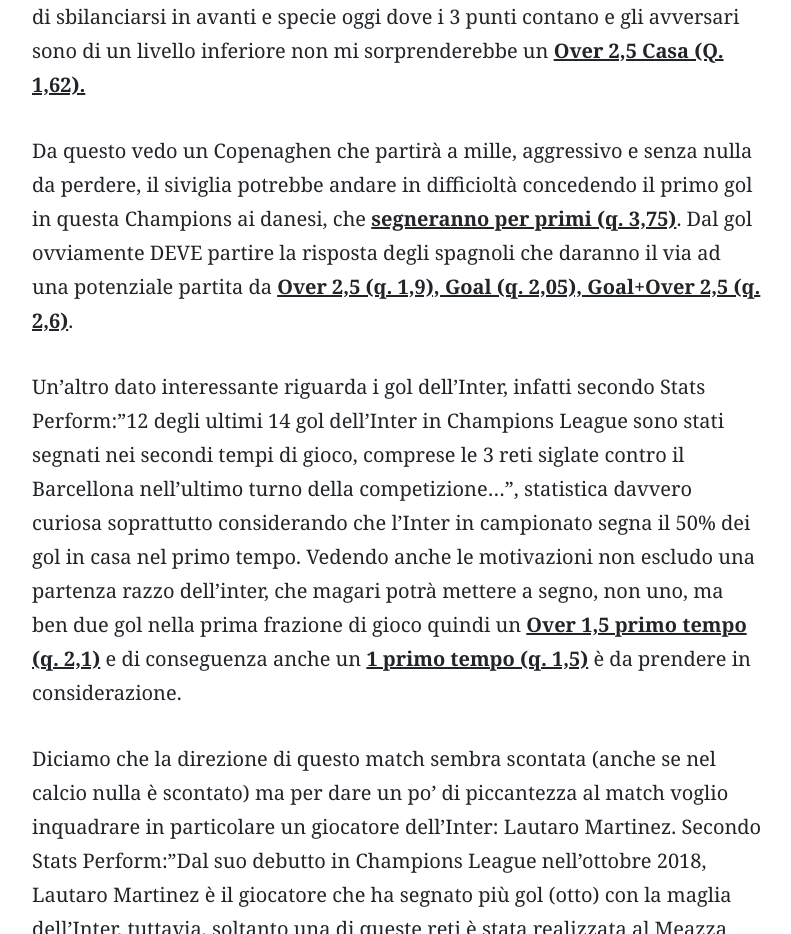
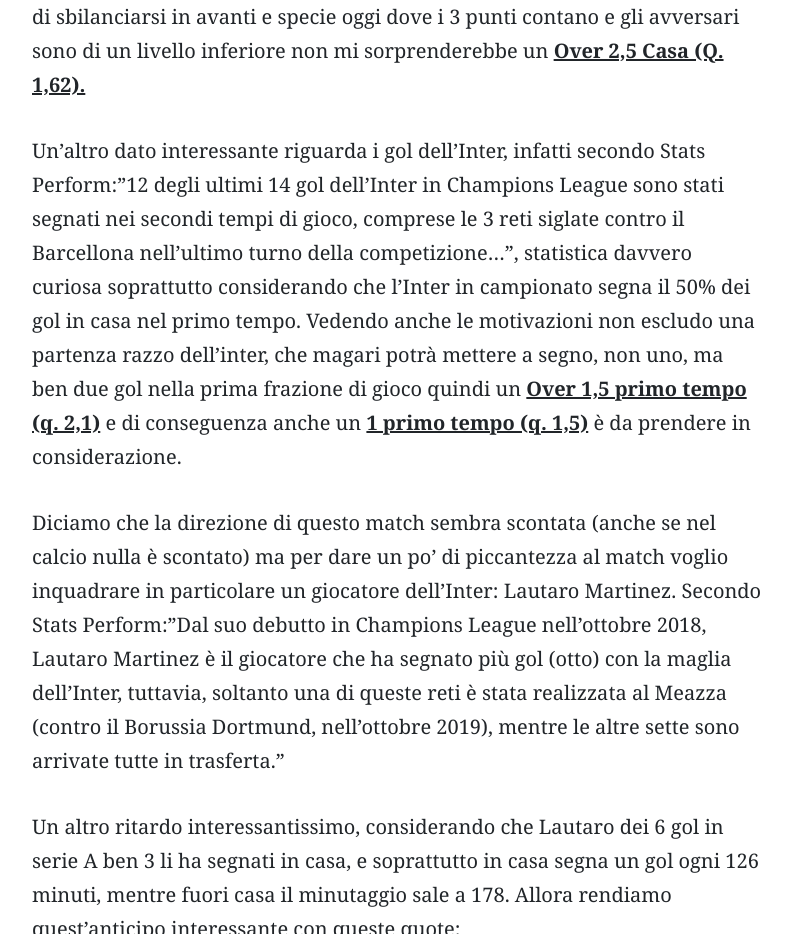
Before and after one commit to Gennarii22/Sito-web, a website: page blog/analisi-inter-plzen.html in a window 1280 px wide. Shown: the part 1640-2574 px from the top of the page, without its empty margins (338-1129 px from the left). Drawn offline with nearby package versions, Linux system fonts and the light colour scheme.

Commit message:
inter plzen

```diff
--- a/blog/analisi-inter-plzen.html
+++ b/blog/analisi-inter-plzen.html
@@ -121,9 +121,6 @@
 			<p>
 				Quindi reputo inutile parlare di motivazione perché i giocatori dell’inter ne hanno fin troppa mentre il Viktoria Plzen ormai ultima in classifica non può fare nient’altro se non provare ad uscire a testa alta da questa competizione.
 				Partiamo da una statistica interessantissima che riguarda il possesso palla dei cechi, infatti in questa competizione hanno una media del 28% di possesso palla, la media più bassa da 20 anni ad oggi in champions League. Un dato da non sottovalutare perché conoscendo l’Inter e soprattutto Simone Inzaghi, concedere a loro il pallino del gioco può essere letale. Inzaghi infatti è un allenatore che basa il gioco sull’offensiva, non ha paura di sbilanciarsi in avanti e specie oggi dove i 3 punti contano e gli avversari sono di un livello inferiore non mi sorprenderebbe un <u><b>Over 2,5 Casa (Q. 1,62).</b></u>
-			</p>
-			<p>
-				Da questo vedo un Copenaghen che partirà a mille, aggressivo e senza nulla da perdere, il siviglia potrebbe andare in difficioltà concedendo il primo gol in questa Champions ai danesi, che <u><b>segneranno per primi (q. 3,75)</u></b>. Dal gol ovviamente DEVE partire la risposta degli spagnoli che daranno il via ad una potenziale partita da <u><b>Over 2,5 (q. 1,9), Goal (q. 2,05), Goal+Over 2,5 (q. 2,6)</u></b>.
 			</p>
 			<p>
 				Un’altro dato interessante riguarda i gol dell’Inter, infatti secondo Stats Perform:”12 degli ultimi 14 gol dell’Inter in Champions League sono stati segnati nei secondi tempi di gioco, comprese le 3 reti siglate contro il Barcellona nell’ultimo turno della competizione…”, statistica davvero curiosa soprattutto considerando che l’Inter in campionato segna il 50% dei gol in casa nel primo tempo. Vedendo anche le motivazioni non escludo una partenza razzo dell’inter, che magari potrà mettere a segno, non uno, ma ben due gol nella prima frazione di gioco quindi un <u><b>Over 1,5 primo tempo (q. 2,1)</b></u> e di conseguenza anche un <u><b>1 primo tempo (q. 1,5)</b></u> è da prendere in considerazione.
```
